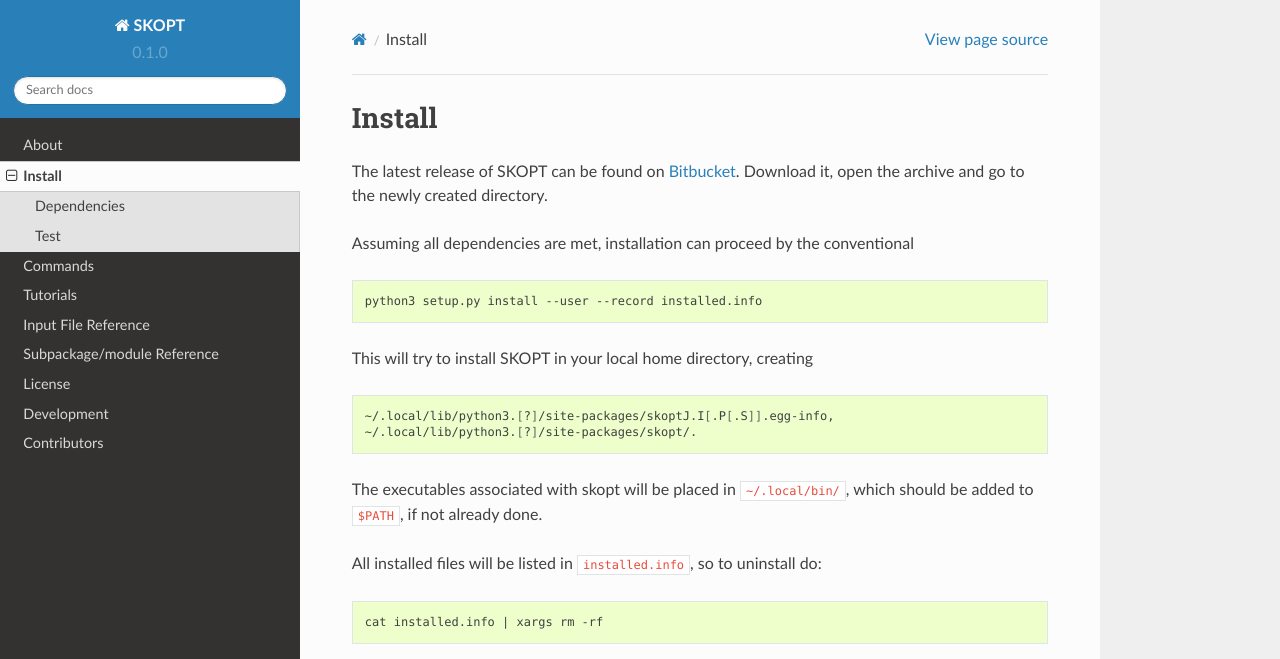
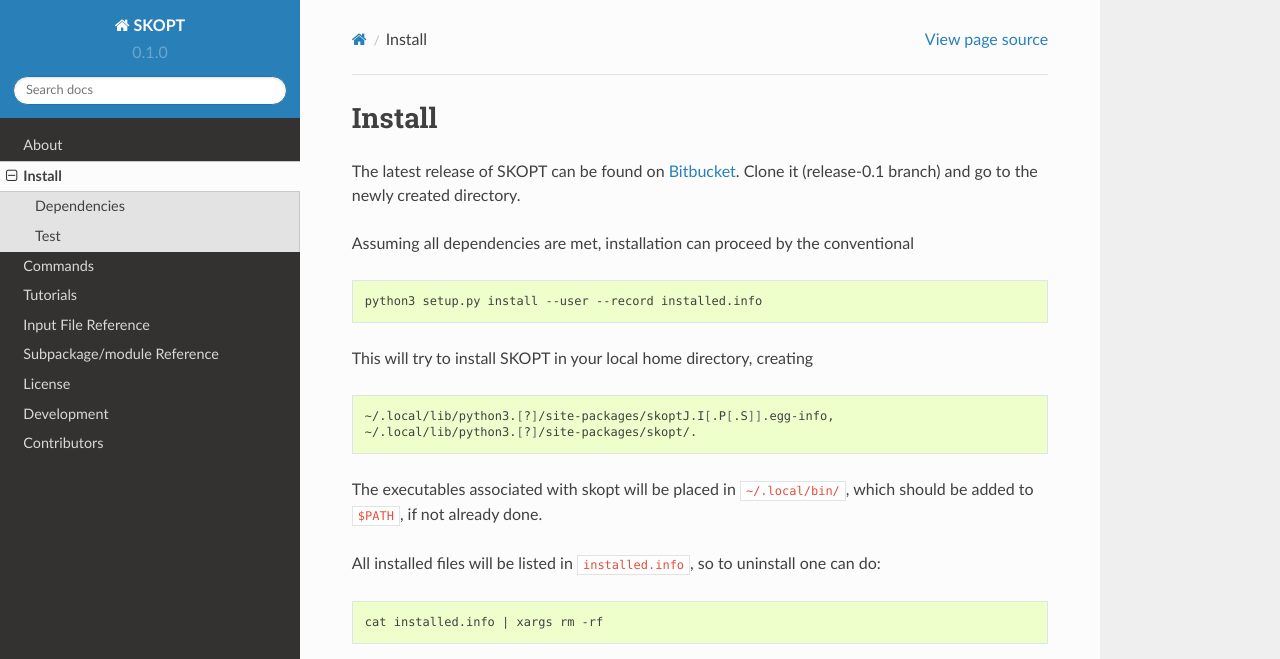
Before and after one commit to dftbplus/skpar, a Sphinx documentation site: the page built from docs/source/install.rst, in a window 1280 px wide and 1352 px high. Shown: the top 659 px of the window. Built offline with Sphinx 7.4.7 and the Read the Docs theme 2.0.0, drawn with Linux system fonts in a browser that asks for light colours.

Commit message:
Pointer to Bitbucket fixed install.rst edited online with Bitbucket
Former-commit-id: 92c93463a8f18dfa01442d7ff5a7c199dac0cd81
Former-commit-id: 2cd9731773feb500dab4b6c8b539ba89238f9723

```diff
--- a/docs/source/install.rst
+++ b/docs/source/install.rst
@@ -7,9 +7,9 @@
 ====================
 
 The latest release of SKOPT can be found on `Bitbucket`_.
-Download it, open the archive and go to the newly created directory.
+Clone it (release-0.1 branch) and go to the newly created directory.
 
-.. _Bitbucket: https://bitbucket.org/stanmarkov/skopt/downloads
+.. _Bitbucket: https://bitbucket.org/stanmarkov/skopt/
 
 Assuming all dependencies are met, installation can proceed by
 the conventional
@@ -28,7 +28,8 @@
 The executables associated with skopt will be placed in ``~/.local/bin/``,
 which should be added to ``$PATH``, if not already done.
 
-All installed files will be listed in ``installed.info``, so to uninstall do:
+All installed files will be listed in ``installed.info``, so to uninstall
+one can do:
 
 .. code:: bash
 
```
